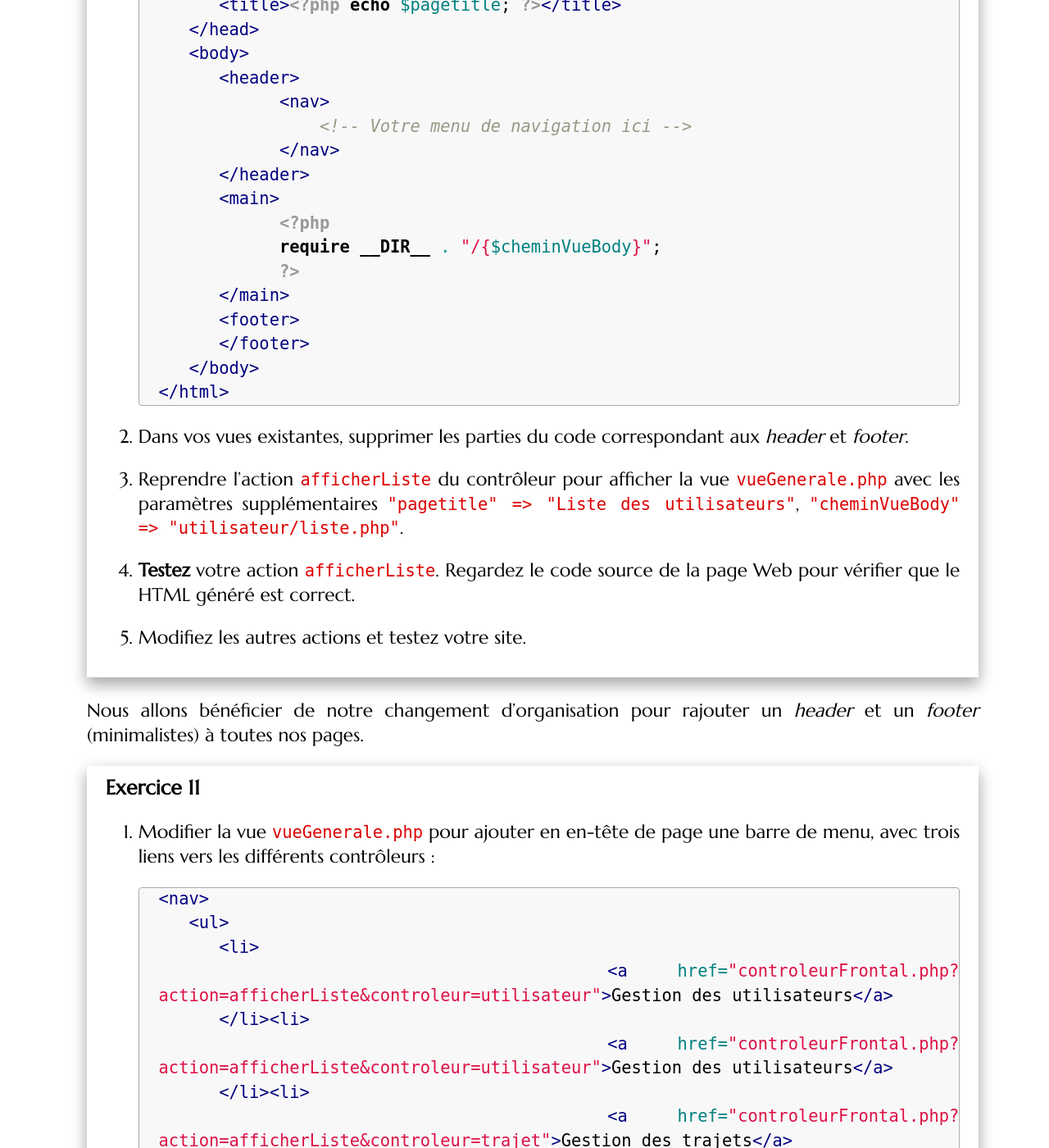
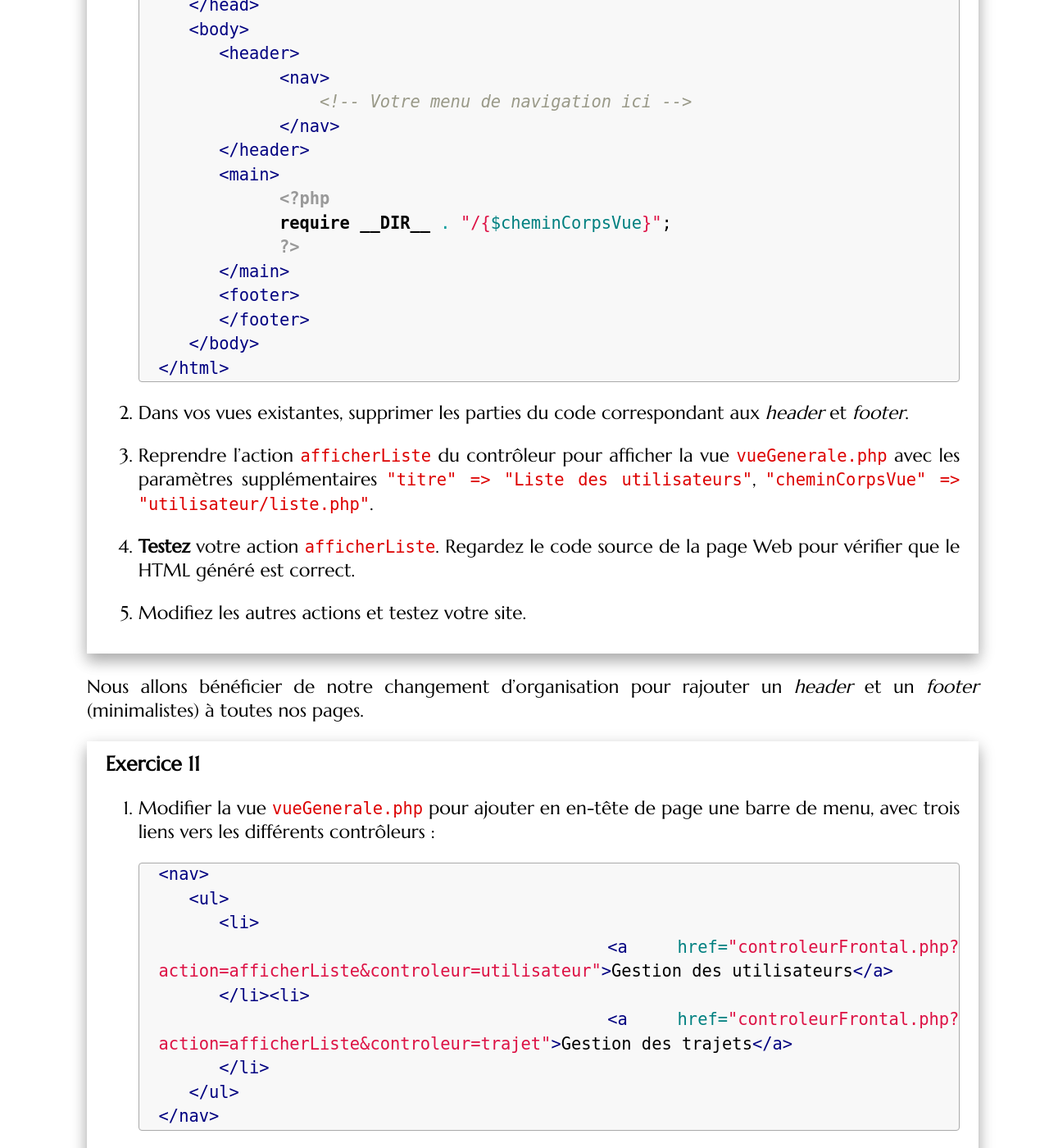
Before and after one commit to romainlebreton/R3.01-DeveloppementWeb, a Jekyll site: the page built from tutorials/tutorial5.md, in a window 1280 px wide and 1400 px high, scrolled down 13822 px. Shown: the whole window at 82% size. Built offline with Jekyll 4.4.1, drawn with Linux system fonts in a browser that asks for light colours; some web fonts are replaced; some of the changed text lies outside the part shown.

````diff
--- a/tutorials/tutorial5.md
+++ b/tutorials/tutorial5.md
@@ -377,7 +377,7 @@ injections SQL.
 Prenons l'exemple de notre vue `detail.php` qui écrit entre autre
 
 ```php?start_inline=1
-echo "<p> Utilisateur {$v->getLogin()} </p>";
+echo "<p> Utilisateur {$u->getLogin()} </p>";
 ```
 
 Que se passe-t-il si l'utilisateur a rentré du code HTML à la place d'un
@@ -583,15 +582,15 @@ vues "corps" en l'incluant dans l'en-tête et le pied de page communs.
 
 1. Créer une vue générique `TD5/vue/vueGenerale.php` avec le code suivant. La fonction
    de `vueGenerale.php` est de charger un en-tête et un pied de page communs, ainsi
-   que la vue dont le nom de fichier est stocké dans la variable `$cheminVueBody` (et le titre de
-   page contenu dans `$pagetitle`).
+   que la vue dont le nom de fichier est stocké dans la variable `$cheminCorpsVue` (et le titre de
+   page contenu dans `$titre`).
 
    ```php
    <!DOCTYPE html>
    <html>
       <head>
          <meta charset="UTF-8">
-         <title><?php echo $pagetitle; ?></title>
+         <title><?php echo $titre; ?></title>
       </head>
       <body>
          <header>
@@ -601,7 +600,7 @@ vues "corps" en l'incluant dans l'en-tête et le pied de page communs.
          </header>
          <main>
                <?php
-               require __DIR__ . "/{$cheminVueBody}";
+               require __DIR__ . "/{$cheminCorpsVue}";
                ?>
          </main>
          <footer>
@@ -614,8 +613,8 @@ vues "corps" en l'incluant dans l'en-tête et le pied de page communs.
    *header* et *footer*.
 
 3. Reprendre l'action `afficherListe` du contrôleur pour afficher la vue `vueGenerale.php`
-   avec les paramètres supplémentaires `"pagetitle" => "Liste des utilisateurs"`,
-   `"cheminVueBody" => "utilisateur/liste.php"`.
+   avec les paramètres supplémentaires `"titre" => "Liste des utilisateurs"`,
+   `"cheminCorpsVue" => "utilisateur/liste.php"`.
 
 4. **Testez** votre action `afficherListe`. Regardez le code source de la page Web
    pour vérifier que le HTML généré est correct.
@@ -637,8 +636,6 @@ avec trois liens vers les différents contrôleurs :
    <nav>
       <ul>
          <li>
-            <a href="controleurFrontal.php?action=afficherListe&controleur=utilisateur">Gestion des utilisateurs</a>
-         </li><li>
             <a href="controleurFrontal.php?action=afficherListe&controleur=utilisateur">Gestion des utilisateurs</a>
          </li><li>
             <a href="controleurFrontal.php?action=afficherListe&controleur=trajet">Gestion des trajets</a>
@@ -663,6 +660,11 @@ avec trois liens vers les différents contrôleurs :
    Une façon de faire est de créer un dossier `TD5/ressources` qui sera accessible sur
    internet (copiez le `.htaccess` de `web`), et qui contiendra le dossier `css`, mais aussi plus tard des
    dossiers `img` d'images et `js` pour le JavaScript.
+
+   N'oubliez pas de rajouter la balise d'inclusion du CSS dans la vue générale
+   ```html
+   <link rel="stylesheet" href="...">
+   ```
 
 3. Ce fichier CSS rajoute aussi un style pour les formulaires. Pour l'appliquer,
    changez `formulaireCreation.php` pour qu'un champ de formulaire s'obtienne par exemple avec
````
Also changed, not shown: other parts of tutorials/tutorial5.md (+4 -5 lines), assets/TD5/UtilisateurCreate.png (added), assets/TD5/VoitureCreate.png (deleted).
